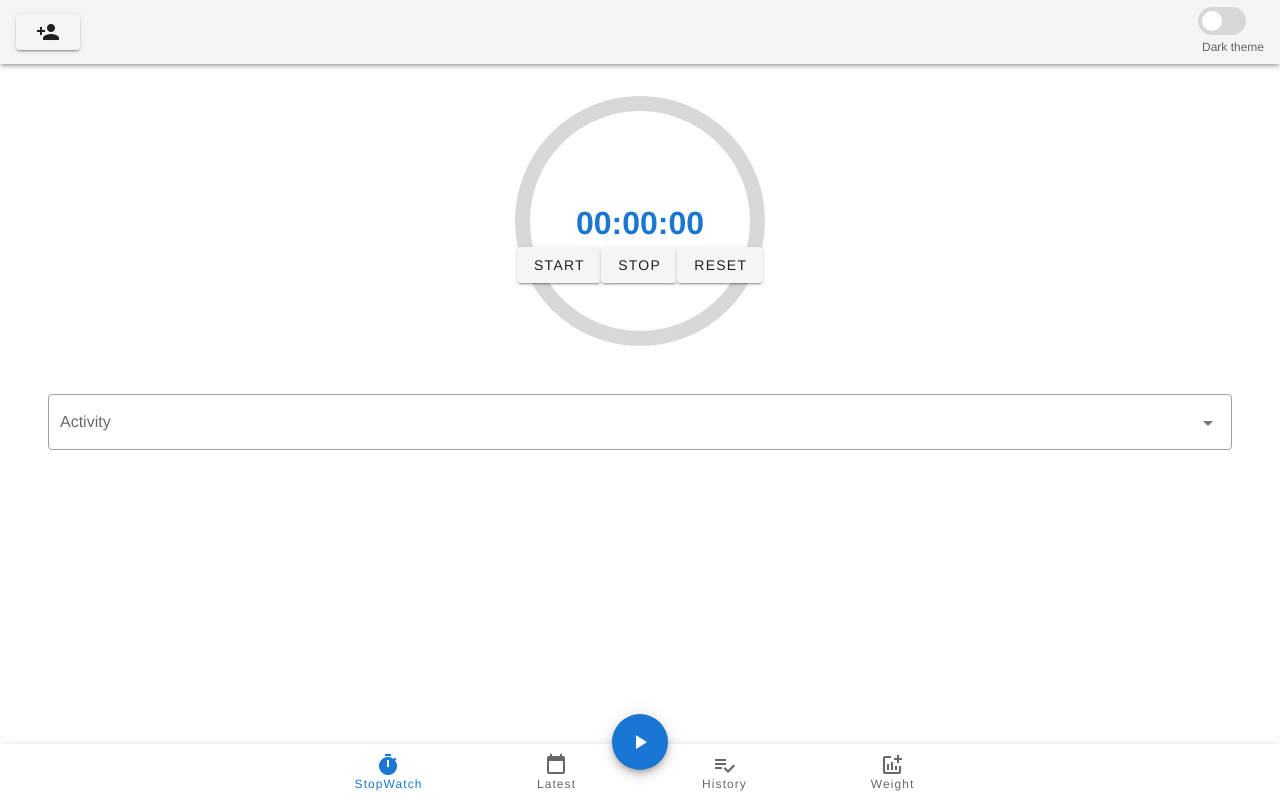
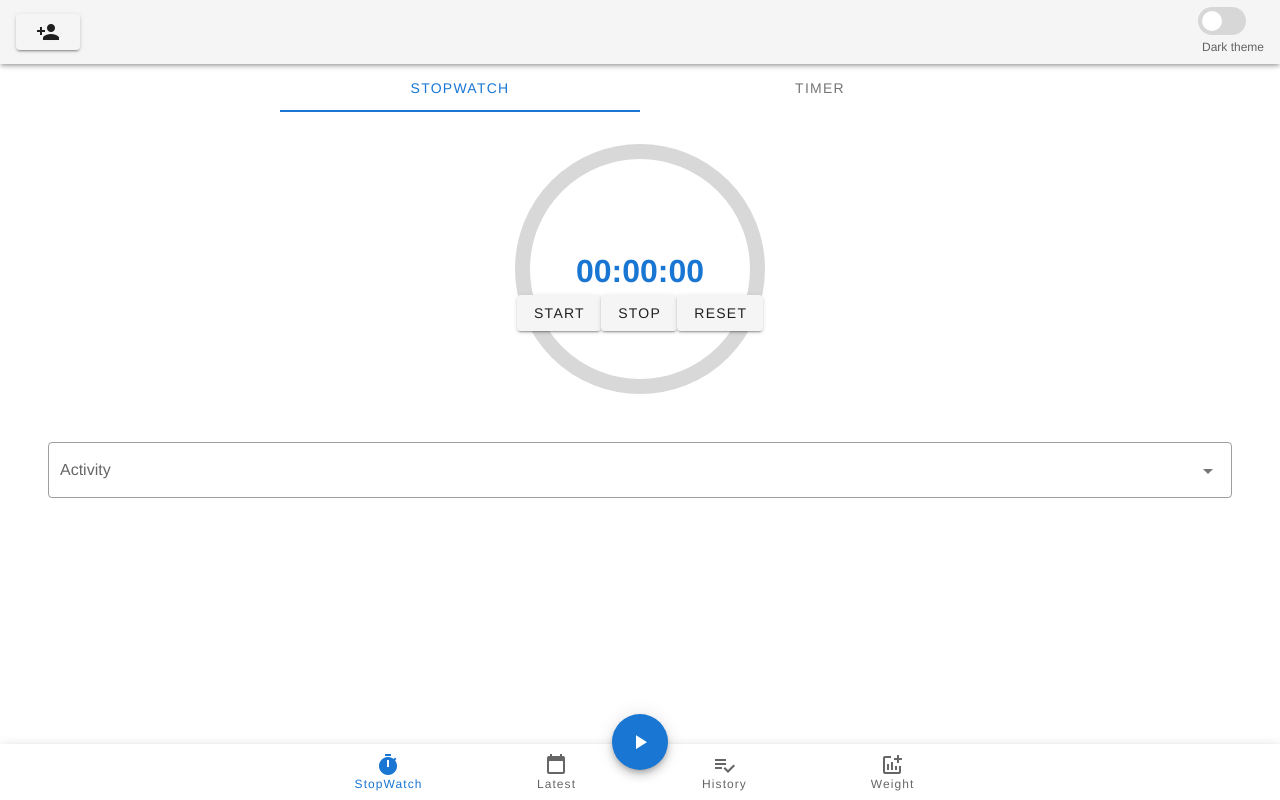
Before and after one commit to NordThing/Health-PWA, a Vue app: page / in a window 1280 px wide. Built offline with nearby package versions, Linux system fonts and the light colour scheme.

Commit message:
Added a new component for Feature in stopwatch

```diff
--- /dev/null
+++ b/src/components/AppTabTimer.vue
@@ -0,0 +1,9 @@
+<template>
+  <v-tabs
+  fixed-tabs
+  left
+  >
+    <v-tab>StopWatch</v-tab>
+    <v-tab>Timer</v-tab>
+  </v-tabs>
+</template>
--- a/src/views/Home.vue
+++ b/src/views/Home.vue
@@ -1,5 +1,6 @@
 <template>
 <div class="stopwatch">
+  <app-tab-timer></app-tab-timer>
   <div class="text-middle-circle mt-8">
     <v-progress-circular
       :rotate="-90"
@@ -18,12 +19,14 @@
 <script>
 import StopWatch from '@/components/StopWatch.vue';
 import ActivityList from '@/components/ActivityList.vue';
+import AppTabTimer from '@/components/AppTabTimer.vue';
 
 export default {
   name: "Home",
   components: {
     StopWatch,
     ActivityList,
+    AppTabTimer,
   },
 };
 </script>
```
